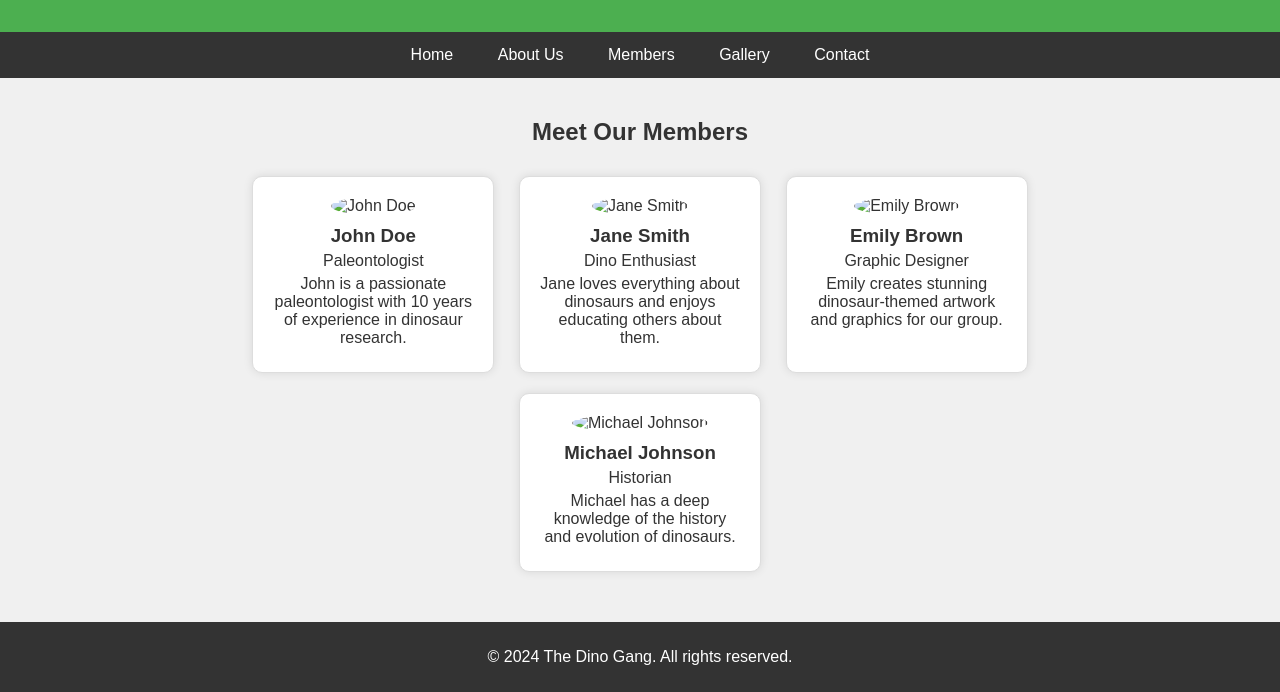
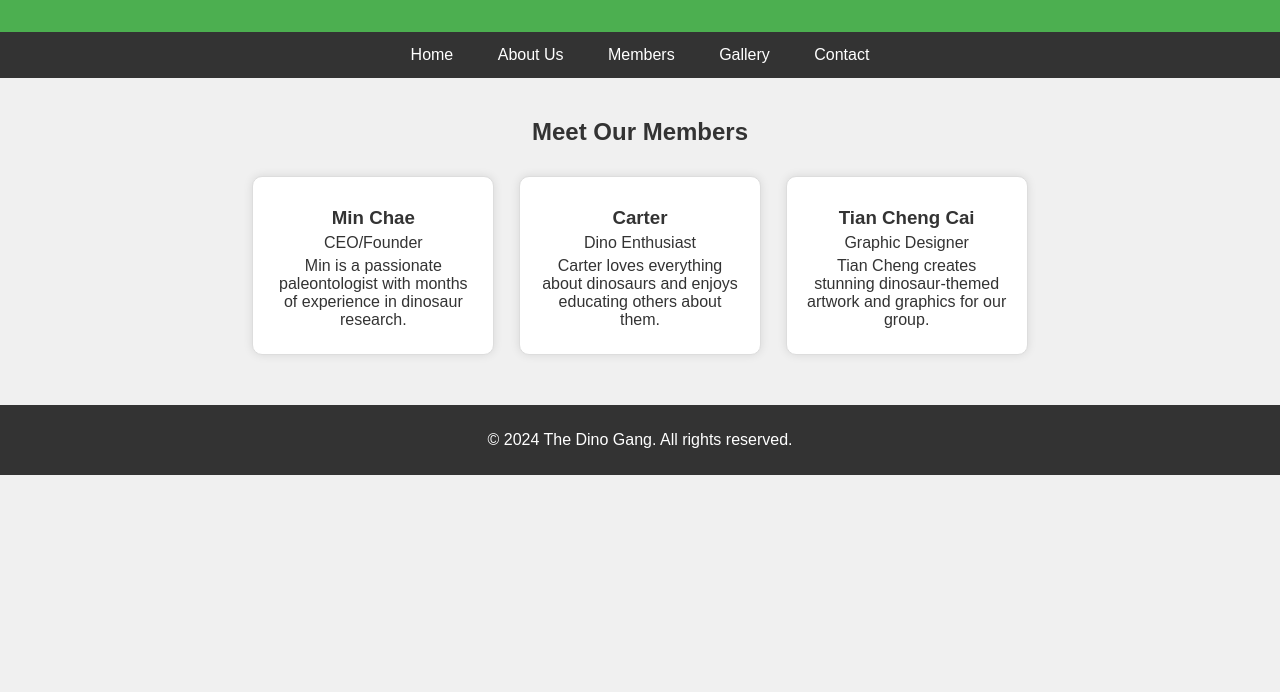
Before and after one commit to LSL-Coding51/dinos, a plain HTML site: page members.html in a window 1280 px wide. Shown: the part 133-825 px from the top of the page. After the commit the page ends 800 px from the top, so only its background shows below. Drawn offline with Linux system fonts and the light colour scheme.

Commit message:
Update members.html

```diff
--- a/members.html
+++ b/members.html
@@ -24,30 +24,20 @@
             <h2>Meet Our Members</h2>
             <div class="member-grid">
                 <div class="member">
-                    <img src="images/member1.jpg" alt="John Doe">
-                    <h3>John Doe</h3>
-                    <p>Paleontologist</p>
-                    <p>John is a passionate paleontologist with 10 years of experience in dinosaur research.</p>
+                    <h3>Min Chae</h3>
+                    <p>CEO/Founder</p>
+                    <p>Min is a passionate paleontologist with months of experience in dinosaur research.</p>
                 </div>
                 <div class="member">
-                    <img src="images/member2.jpg" alt="Jane Smith">
-                    <h3>Jane Smith</h3>
+                    <h3>Carter</h3>
                     <p>Dino Enthusiast</p>
-                    <p>Jane loves everything about dinosaurs and enjoys educating others about them.</p>
+                    <p>Carter loves everything about dinosaurs and enjoys educating others about them.</p>
                 </div>
                 <div class="member">
-                    <img src="images/member3.jpg" alt="Emily Brown">
-                    <h3>Emily Brown</h3>
+                    <h3>Tian Cheng Cai</h3>
                     <p>Graphic Designer</p>
-                    <p>Emily creates stunning dinosaur-themed artwork and graphics for our group.</p>
+                    <p>Tian Cheng creates stunning dinosaur-themed artwork and graphics for our group.</p>
                 </div>
-                <div class="member">
-                    <img src="images/member4.jpg" alt="Michael Johnson">
-                    <h3>Michael Johnson</h3>
-                    <p>Historian</p>
-                    <p>Michael has a deep knowledge of the history and evolution of dinosaurs.</p>
-                </div>
-            </div>
         </section>
     </main>
     <footer>
```
